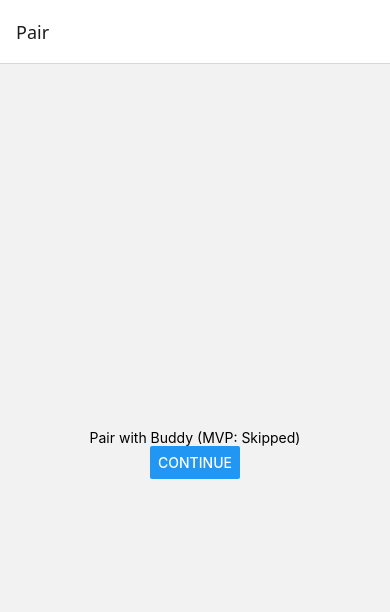
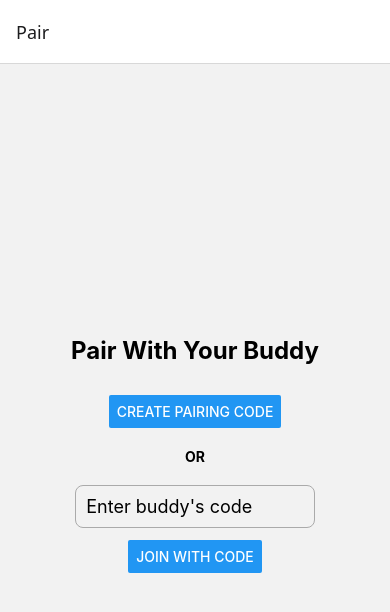
Before and after one commit to EnrikR2002/Streak-Buddy, a React Native app: screen /Pair in a window 390 px wide. Shown: the top 612 px of the page. Built offline with nearby package versions, Linux system fonts and the light colour scheme.

Commit message:
created firebase database + added pairing code feature

```diff
--- a/firebase.js
+++ b/firebase.js
@@ -1,6 +1,6 @@
 // Import the functions you need from the SDKs you need
 import { initializeApp } from "firebase/app";
-import { getAnalytics } from "firebase/analytics";
+import { getFirestore } from "firebase/firestore";
 // TODO: Add SDKs for Firebase products that you want to use
 // https://firebase.google.com/docs/web/setup#available-libraries
 
@@ -18,4 +18,4 @@ const firebaseConfig = {
 
 // Initialize Firebase
 const app = initializeApp(firebaseConfig);
-const analytics = getAnalytics(app);
+export const db = getFirestore(app);
--- a/screens/PairScreen.js
+++ b/screens/PairScreen.js
@@ -1,12 +1,87 @@
-import React from 'react';
-import { View, Text, Button } from 'react-native';
+import React, { useState } from 'react';
+import { View, Text, Button, TextInput, Alert } from 'react-native';
+import { db } from '../firebase';
+import { collection, addDoc, doc, setDoc, getDoc, updateDoc, getDocs, query, where } from 'firebase/firestore';
+import { useUserStore } from '../store/User';
+
+function generateCode() {
+    return Math.random().toString(36).substring(2, 8).toUpperCase();
+}
 
 export default function PairScreen({ navigation }) {
-  // For MVP: instantly navigate to Home (simulate pairing)
-  return (
-    <View style={{ flex: 1, justifyContent: 'center', alignItems: 'center' }}>
-      <Text>Pair with Buddy (MVP: Skipped)</Text>
-      <Button title="Continue" onPress={() => navigation.replace('Home')} />
-    </View>
-  );
+    const setUser = useUserStore(s => s.setUser);
+    const [mode, setMode] = useState('idle');
+    const [code, setCode] = useState('');
+    const [generatedCode, setGeneratedCode] = useState('');
+
+    // Create a pairing code
+    async function handleCreateCode() {
+        console.log('Pressed create pairing code');
+        alert('Creating pairing code...');
+        const myCode = generateCode();
+        // Add to Firestore as pending
+        const docRef = await addDoc(collection(db, 'pairings'), {
+            code: myCode,
+            paired: false,
+            created: Date.now(),
+        });
+        setGeneratedCode(myCode);
+        setUser(docRef.id, null, myCode);
+        setMode('created');
+    }
+
+    // Enter pairing code and join
+    async function handleJoinBuddy() {
+        // Find pairing code
+        const q = query(collection(db, 'pairings'), where('code', '==', code.toUpperCase()));
+        const snapshot = await getDocs(q);
+        if (snapshot.empty) {
+            Alert.alert('Not found', 'That code does not exist.');
+            return;
+        }
+        const docData = snapshot.docs[0];
+        const pairingId = docData.id;
+        const pairing = docData.data();
+
+        if (pairing.paired) {
+            Alert.alert('Used', 'That code has already been used.');
+            return;
+        }
+        // Mark as paired, set both buddy IDs
+        await updateDoc(doc(db, 'pairings', pairingId), { paired: true });
+
+        // Simulate "user" creation with pairing
+        setUser(pairingId, pairingId, code.toUpperCase()); // You and buddy have same pairing id (MVP)
+        Alert.alert('Paired!', 'You are now paired. Start using the app!');
+        navigation.replace('Home');
+    }
+
+    // If code created, show it and wait for buddy
+    if (mode === 'created') {
+        return (
+            <View style={{ flex: 1, justifyContent: 'center', alignItems: 'center', padding: 24 }}>
+                <Text style={{ fontSize: 20, fontWeight: 'bold' }}>Share this code with your buddy:</Text>
+                <Text selectable style={{ fontSize: 28, letterSpacing: 4, margin: 18 }}>{generatedCode}</Text>
+                <Text>Have your buddy enter this code to pair.</Text>
+                <Button title="Go to App" onPress={() => navigation.replace('Home')} />
+            </View>
+        );
+    }
+
+    // Main pairing UI
+    return (
+        <View style={{ flex: 1, justifyContent: 'center', alignItems: 'center', padding: 24 }}>
+            <Text style={{ fontSize: 24, fontWeight: 'bold', marginBottom: 30 }}>Pair With Your Buddy</Text>
+            <Button title="Create Pairing Code" onPress={handleCreateCode} />
+            <Text style={{ marginVertical: 20, fontWeight: 'bold' }}>OR</Text>
+            <TextInput
+                placeholder="Enter buddy's code"
+                value={code}
+                onChangeText={setCode}
+                autoCapitalize="characters"
+                style={{ borderWidth: 1, borderColor: '#aaa', borderRadius: 8, padding: 10, width: '70%', marginBottom: 12, fontSize: 18 }}
+            />
+            <Button title="Join with Code" onPress={handleJoinBuddy} />
+        </View>
+    );
 }
--- /dev/null
+++ b/store/User.js
@@ -0,0 +1,8 @@
+import { create } from 'zustand';
+
+export const useUserStore = create(set => ({
+    userId: null, // set after pairing
+    buddyId: null,
+    code: null,
+    setUser: (userId, buddyId, code) => set({ userId, buddyId, code }),
+}));
```
